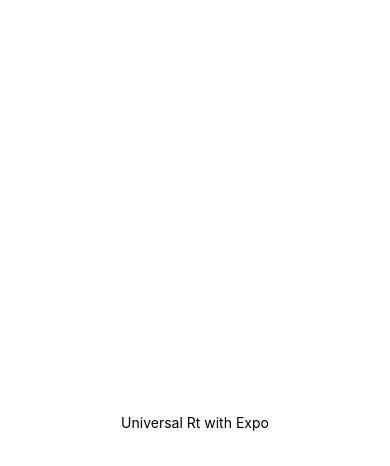
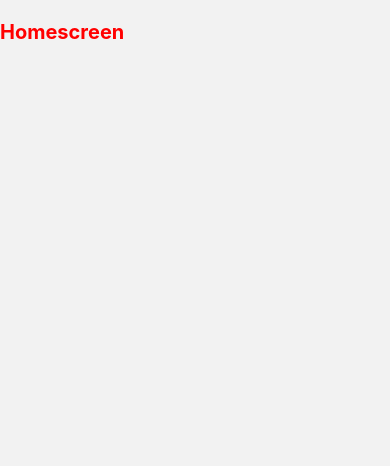
Before and after one commit to abhishekgarfield/Deliveroo, a React Native app: screen /home in a window 390 px wide. Shown: the top 466 px of the page. Built offline with nearby package versions, Linux system fonts and the light colour scheme.

Commit message:
learning native

```diff
--- a/App.js
+++ b/App.js
@@ -1,15 +1,15 @@
-import { View, Text } from "react-native";
+import { View, Text ,StyleSheet } from "react-native";
+import { NavigationContainer } from '@react-navigation/native';
+import { createStackNavigator } from '@react-navigation/stack';
+import Homescreen from "./screens/Homescreen";
+const Stack = createStackNavigator();
 
 export default function App() {
   return (
-    <View
-      style={{
-        flex: 1,
-        justifyContent: "center",
-        alignItems: "center",
-      }}
-    >
-      <Text>Universal Rt with Expo</Text>
-    </View>
+    <NavigationContainer>
+      <Stack.Navigator>
+        <Stack.Screen name="home" component={Homescreen} />
+      </Stack.Navigator>
+    </NavigationContainer>
   );
 }
--- a/babel.config.js
+++ /dev/null
@@ -1,6 +0,0 @@
-module.exports = function(api) {
-  api.cache(true);
-  return {
-    presets: ['babel-preset-expo'],
-  };
-};
--- /dev/null
+++ b/screens/Homescreen.js
@@ -0,0 +1,31 @@
+import { Text ,View ,StyleSheet, SafeAreaView} from "react-native";
+import React, { useLayoutEffect } from "react";
+import { useNavigation } from "@react-navigation/native";
+
+
+const Homescreen=()=>{
+    const navigation=useNavigation();
+    useLayoutEffect(()=>{
+        navigation.setOptions(
+            {headerShown:false}
+        );
+    },[])
+    return(
+        <SafeAreaView>
+        <View>
+            <Text style={styles.myState}>Homescreen</Text>
+        </View>
+        </SafeAreaView>
+
+    );
+}
+const styles = StyleSheet.create ({
+    myState: {
+        marginTop:20,
+       color: 'red',
+       fontWeight: 'bold',
+       fontSize: 20
+    }
+  })
+
+export default Homescreen;
--- /dev/null
+++ b/style.js
@@ -0,0 +1,4 @@
+.hf{
+    background-color: red;
+    color: blue;
+}
```
Also changed, not shown: package.json (+10 -2 lines), 2 other files (tests, documents, lock files or other folders).
